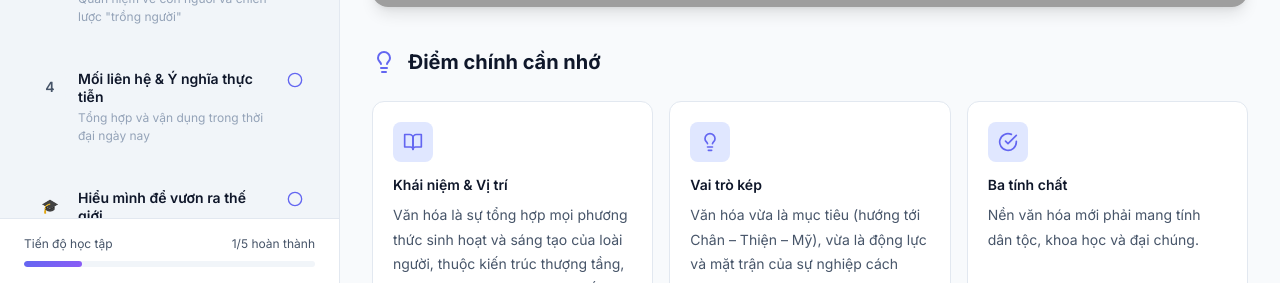
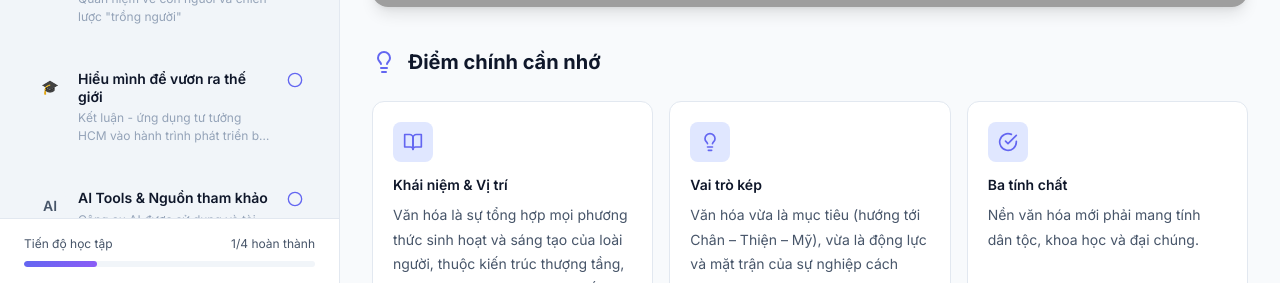
Before and after one commit to Dungvmse184404/HCM202_QC9, a React (Create React App) app: page / in a window 1280 px wide. Both pictures are taken after a click on the button "Bắt đầu học ngay". Shown: the part 517-800 px from the top of the page. Built offline with nearby package versions, Linux system fonts and the light colour scheme; grey boxes are pictures that could not be loaded.

Commit message:
fix things

```diff
--- a/src/components/ModuleContent.jsx
+++ b/src/components/ModuleContent.jsx
@@ -106,38 +106,6 @@ const ModuleContent = ({ module, moduleData, prevModule, nextModule, onNavigate
               <Paragraph>{moduleData.content.strategy.content}</Paragraph>
               <SectionSubtitle>Biện pháp chủ yếu</SectionSubtitle>
               <BulletList items={moduleData.content.strategy.methods} />
-            </ContentSection>
-          </>
-        );
-
-      case 'module-4':
-        return (
-          <>
-            <ContentSection>
-              <SectionTitle>{moduleData.content.relationship.title}</SectionTitle>
-              <BulletList items={moduleData.content.relationship.points} />
-            </ContentSection>
-
-            <ContentSection>
-              <SectionTitle>{moduleData.content.significance.title}</SectionTitle>
-              <TwoColumn
-                positive={{
-                  title: 'Ý nghĩa lý luận',
-                  items: [moduleData.content.significance.theoretical]
-                }}
-                negative={{
-                  title: 'Ý nghĩa thực tiễn',
-                  items: [moduleData.content.significance.practical]
-                }}
-              />
-            </ContentSection>
-
-            <ContentSection>
-              <SectionTitle>{moduleData.content.application.title}</SectionTitle>
-              <BulletList items={moduleData.content.application.items} />
-              <HighlightBox title="✅ Kết luận" type="success">
-                {moduleData.content.conclusion}
-              </HighlightBox>
             </ContentSection>
           </>
         );
--- a/src/data/courseData.js
+++ b/src/data/courseData.js
@@ -32,12 +32,6 @@ export const modules = [
     id: 'module-3',
     title: 'Tư tưởng HCM về Con người',
     description: 'Quan niệm về con người và chiến lược "trồng người"',
-    status: 'current'
-  },
-  {
-    id: 'module-4',
-    title: 'Mối liên hệ & Ý nghĩa thực tiễn',
-    description: 'Tổng hợp và vận dụng trong thời đại ngày nay',
     status: 'current'
   },
   {
@@ -238,7 +232,7 @@ export const moduleContents = {
         quote:
           'Vì lợi ích mười năm thì phải trồng cây, vì lợi ích trăm năm thì phải trồng người.',
         content:
-          'Để xây dựng chủ nghĩa xã hội, trước hết cần có những con người xã hội chủ nghĩa. Nội dung xây dựng là hướng tới con người phát triển toàn diện (vừa hồng vừa chuyên), có đạo đức, ý thức làm chủ, có năng lực và lối sống cao đẹp.',
+          'Để xây dựng chủ nghĩa xã hội, trước hết cần có những con người xã hội chủ nghĩa. Nội dung xây dựng là hướng tới con người phát triển toàn diện (vừa hồng vừa chuyên), có đạo đức, ý thức làm chủ, có năng lực và lối sống cao đẹp. Ngay sau khi giành độc lập, ngày 8/9/1945, Chính phủ ban hành Sắc lệnh số 19 và 20 thành lập Nha Bình dân học vụ. Bác kêu gọi "người biết chữ dạy người chưa biết chữ".',
         methods: [
           'Thông qua giáo dục - từ nhà trường đến toàn xã hội',
           'Sự tự tu dưỡng, rèn luyện bền bỉ của bản thân mỗi người',
@@ -246,64 +240,6 @@ export const moduleContents = {
           'Vai trò tổ chức và định hướng của Đảng và các đoàn thể'
         ]
       }
-    }
-  },
-
-  'module-4': {
-    category: 'Tổng hợp',
-    title: 'Mối liên hệ & Ý nghĩa thực tiễn',
-    readingTime: 5,
-    lastUpdated: '16/04/2026',
-    heroImage: '/images/anh4.png',
-    heroAlt: 'Tổng hợp tư tưởng Hồ Chí Minh về văn hóa, đạo đức và con người',
-    takeaways: [
-      {
-        icon: BookOpen,
-        title: 'Mối liên hệ biện chứng',
-        summary:
-          'Văn hóa, đạo đức và con người có mối quan hệ tương hỗ, thống nhất và quy định lẫn nhau trong tư tưởng Hồ Chí Minh.'
-      },
-      {
-        icon: Scale,
-        title: 'Ý nghĩa lý luận',
-        summary:
-          'Vận dụng sáng tạo chủ nghĩa Mác - Lênin vào điều kiện Việt Nam, bổ sung và làm phong phú lý luận cách mạng.'
-      },
-      {
-        icon: Shield,
-        title: 'Vận dụng thực tiễn',
-        summary:
-          'Kim chỉ nam cho sự nghiệp đổi mới, xây dựng văn hóa và phát triển con người Việt Nam toàn diện ngày nay.'
-      }
-    ],
-    content: {
-      relationship: {
-        title: 'Mối liên hệ biện chứng giữa Văn hóa, Đạo đức và Con người',
-        points: [
-          'Văn hóa là môi trường nuôi dưỡng đạo đức và hình thành nhân cách con người.',
-          'Đạo đức là hạt nhân của văn hóa tinh thần, là nền tảng của con người cách mạng.',
-          'Con người vừa là chủ thể sáng tạo văn hóa, vừa là sản phẩm của nền văn hóa đó.',
-          'Ba yếu tố tác động qua lại, bổ sung và thúc đẩy nhau trong quá trình phát triển cách mạng.'
-        ]
-      },
-      significance: {
-        title: 'Ý nghĩa lý luận và thực tiễn',
-        theoretical:
-          'Tư tưởng HCM về văn hóa, đạo đức và con người là sự vận dụng sáng tạo chủ nghĩa Mác – Lênin vào điều kiện cụ thể của Việt Nam, góp phần bổ sung và làm phong phú lý luận cách mạng.',
-        practical:
-          'Là kim chỉ nam cho Đảng và Nhà nước trong hoạch định chính sách phát triển văn hóa, giáo dục và xây dựng con người trong thời kỳ đổi mới và hội nhập quốc tế.'
-      },
-      application: {
-        title: 'Vận dụng trong thời đại ngày nay',
-        items: [
-          'Tiếp tục xây dựng nền văn hóa Việt Nam tiên tiến, đậm đà bản sắc dân tộc theo tinh thần Nghị quyết Trung ương 5 (khóa VIII) và các nghị quyết tiếp theo của Đảng.',
-          'Đẩy mạnh giáo dục đạo đức cách mạng trong cán bộ, đảng viên; kiên quyết chống tham nhũng, tiêu cực và suy thoái về tư tưởng, đạo đức, lối sống.',
-          'Thực hiện chiến lược phát triển con người toàn diện, coi giáo dục và đào tạo là quốc sách hàng đầu.',
-          'Kết hợp giữ gìn bản sắc văn hóa dân tộc với tiếp thu có chọn lọc tinh hoa văn hóa nhân loại trong bối cảnh hội nhập quốc tế.'
-        ]
-      },
-      conclusion:
-        'Tư tưởng Hồ Chí Minh về văn hóa, đạo đức và con người không chỉ là di sản lý luận quý báu mà còn là ngọn đuốc soi đường cho dân tộc Việt Nam trong sự nghiệp xây dựng và bảo vệ Tổ quốc.'
     }
   },
 
```
